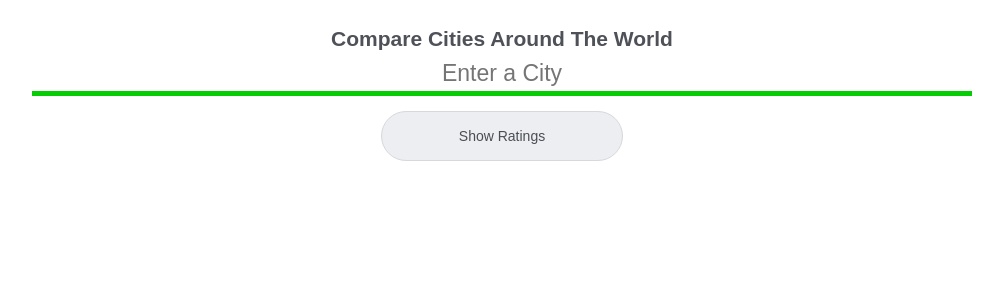
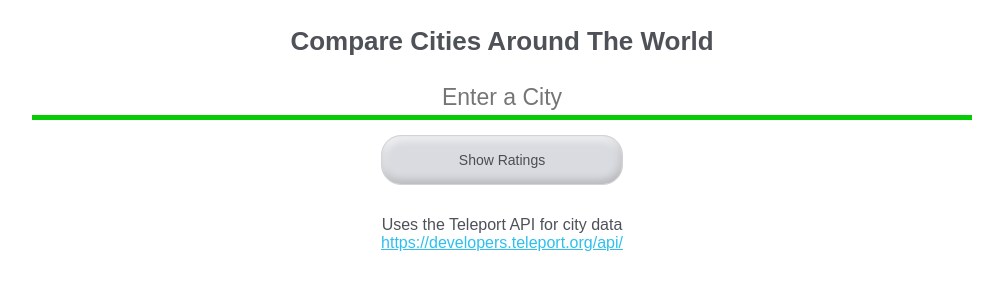
Before and after one commit to msolorio/my-kinda-town, a plain HTML site: page index.html in a window 1280 px wide. Shown: the whole page, without its empty margins (138-1141 px from the left). Drawn offline with Linux system fonts and the light colour scheme.

Commit message:
add button and rating bar styles

```diff
--- a/css/main.css
+++ b/css/main.css
@@ -22,7 +22,7 @@
 }
 
 .mainHeadline {
-  margin: 0 0 5px;
+  margin: 0 0 8px;
   text-align: center;
   font-size: 21px;
 }
@@ -64,11 +64,12 @@ FORMS
   outline: none;
   height: 43px;
   width: 100%;
-  border: 1px solid #d7d8dc;
-  background-color: #edeef1;
-  border-radius: 29px;
+  border: 1px solid #d2d3d6;
+  background-color: #dadbe0;
+  border-radius: 20px;
   font-size: 14px;
   color: #4a4d54;
+  box-shadow: inset -1px -2px 5px 1px rgba(0, 0, 0, 0.22), inset 1px 2px 2px 0px #ffffff;
 }
 
 .button:active {
@@ -162,17 +163,18 @@ QUALITY OF LIFE DATA DISPLAY
 .ratingBar-outer {
   display: inline-block;
   width: calc(100% - 45px);
-  /*max-width: 430px;*/
   height: 27px;
-  box-shadow: inset 0px 0px 2px rgba(14, 0, 0, 0.77);
+  box-shadow: inset 0px -1px 3px 1px rgba(14, 0, 0, 0.21);
   border-radius: 15px;
   overflow: hidden;
+  background: #f5f5f7;
 }
 
 .ratingBar-inner {
   height: 100%;
   position: relative;
-  z-index: -1;
+  box-shadow: inset 0px -1px 6px 2px rgba(0, 0, 0, 0.22);
+  border-radius: 15px;
 }
 
 [data-cityNum="0"] {
@@ -193,6 +195,18 @@ QUALITY OF LIFE DATA DISPLAY
 }
 
 /***********************************************
+FOOTER
+/***********************************************/
+.footer {
+  text-align: center;
+  padding: 18px 0 25px;
+}
+
+.footerLink, .footerLink:visited {
+  color: #2ebfef;
+}
+
+/***********************************************
 UTILITY CLASSES
 /***********************************************/
 .hide {
@@ -209,15 +223,21 @@ MEDIA QUERIES
   .button {
     height: 50px;
     max-width: 242px;
+    box-shadow: inset -1px -3px 8px 0px rgba(0, 0, 0, 0.22), inset 1px 3px 8px 0px #ffffff;
   }
 }
 
 @media (min-width: 768px) {
-  /**/
+  .mainHeadline {
+    margin: 0 0 15px;
+  }
 }
 
 @media (min-width: 992px) {
-  /**/
+  .mainHeadline {
+    font-size: 26px;
+    margin: 0 0 23px;
+  }
 }
 
 @media (min-width: 1200px) {
--- a/index.html
+++ b/index.html
@@ -45,7 +45,7 @@
           data-input=1>
           <div class="inputUnderline inputUnderline1"></div>
           <div class="row">
-            <div class="button-addCityCol1 col-md-6">
+            <div class="button-addCityCol1 col-xs-12 col-md-6">
               <button
                 class="button button-addCity js-button-addCity"
                 data-addCity=1>Show Ratings</button>
@@ -113,6 +113,14 @@
 
   </div>
 
+  <footer class="footer">
+    <div class="footerText">Uses the Teleport API for city data</div>
+    <a
+      class="footerLink"
+      href="https://developers.teleport.org/api/"
+      target="_blank">https://developers.teleport.org/api/</a>
+  </footer>
+
   <script src="js/jquery-3.2.1.js"></script>
   <script src="js/app.js"></script>
 </body>
```
